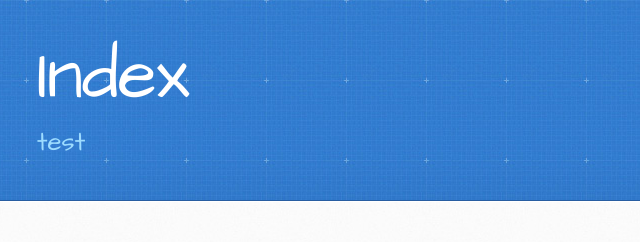
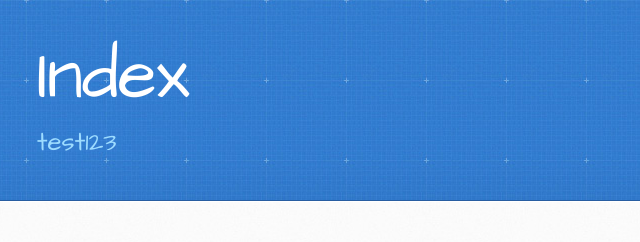
Before and after one commit to justory/index, a plain HTML site: page index.html in a window 1280 px wide. Shown: the top 242 px of the page, 133-773 px from the left. Drawn offline with Linux system fonts and the light colour scheme.

Commit message:
Update index.html

```diff
--- a/index.html
+++ b/index.html
@@ -20,7 +20,7 @@
     <header>
       <div class="inner">
         <h1>Index</h1>
-        <h2>test</h2>
+        <h2>test123</h2>
         <a href="https://github.com/justory/index" class="button"><small>View project on</small> GitHub</a>
       </div>
     </header>
```
